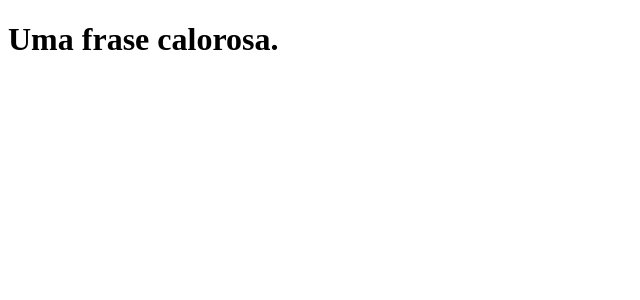
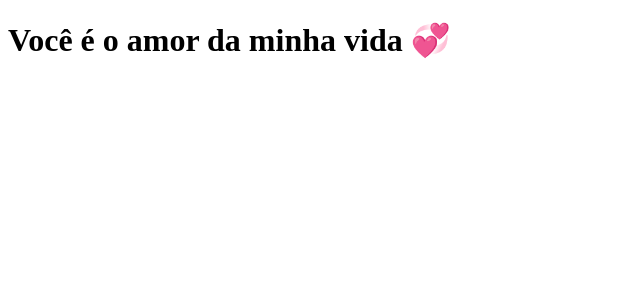
Before and after one commit to brunaboeger/clone-tabnews, a Next.js app: page / in a window 1280 px wide. Shown: the top 300 px of the page, without its empty margins (0-640 px from the left). Built offline with nearby package versions, Linux system fonts and the light colour scheme.

Commit message:
alterando a frase

```diff
--- a/pages/index.js
+++ b/pages/index.js
@@ -1,6 +1,6 @@
 
 function Home() {
-    return <h1>Uma frase calorosa.</h1>
+    return <h1>Você é o amor da minha vida 💞</h1>
 }
 
 export default Home;
```
